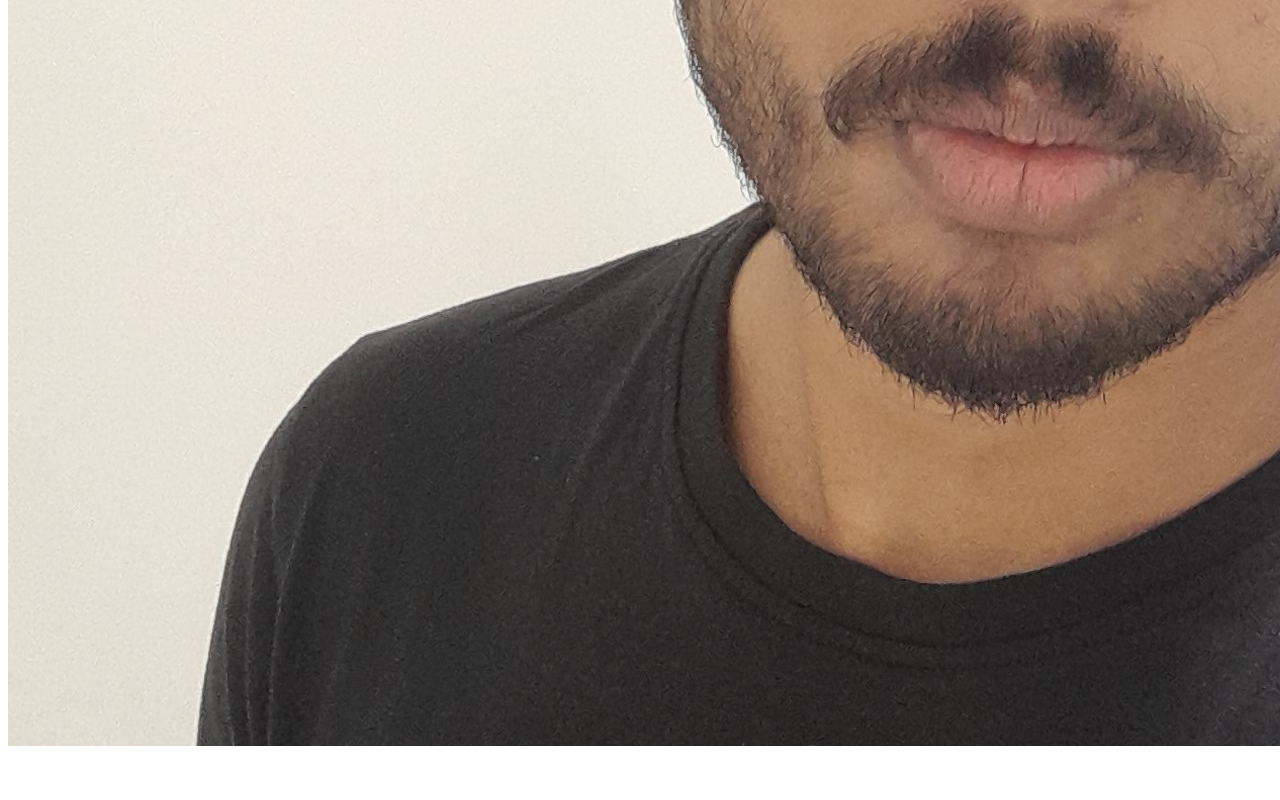
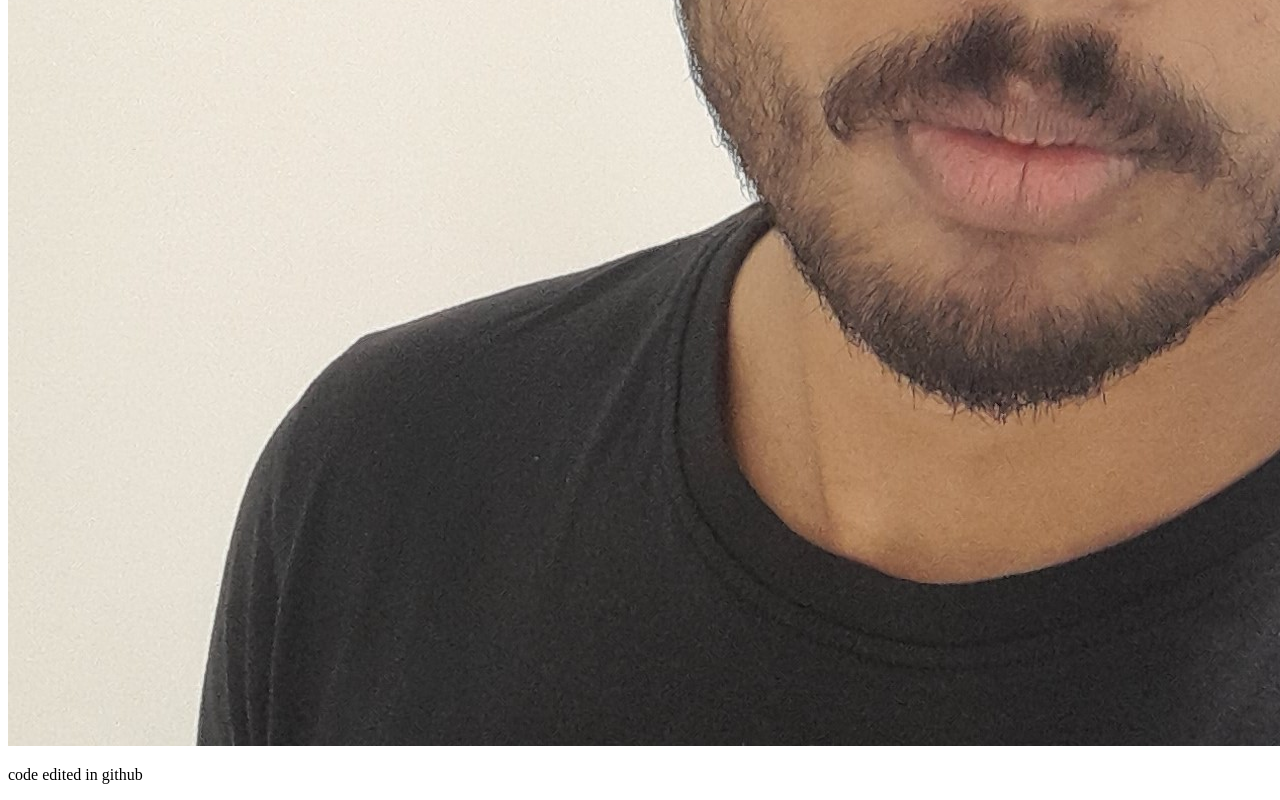
Before and after one commit to tejas004s/github, a plain HTML site: page index.html in a window 1280 px wide. Shown: the part 1632-2432 px from the top of the page. Before the commit the page ends 2390 px from the top, so only its background shows below. Drawn offline with Linux system fonts and the light colour scheme.

Commit message:
Update index.html

```diff
--- a/index.html
+++ b/index.html
@@ -10,6 +10,7 @@
     <h1>hello world by tejas s</h1>
     <p>this is emergency</p>
     <img src="profile pic.jpg" alt="">
+    <p>code edited in github</p>
 
 </body>
 </html>
```
